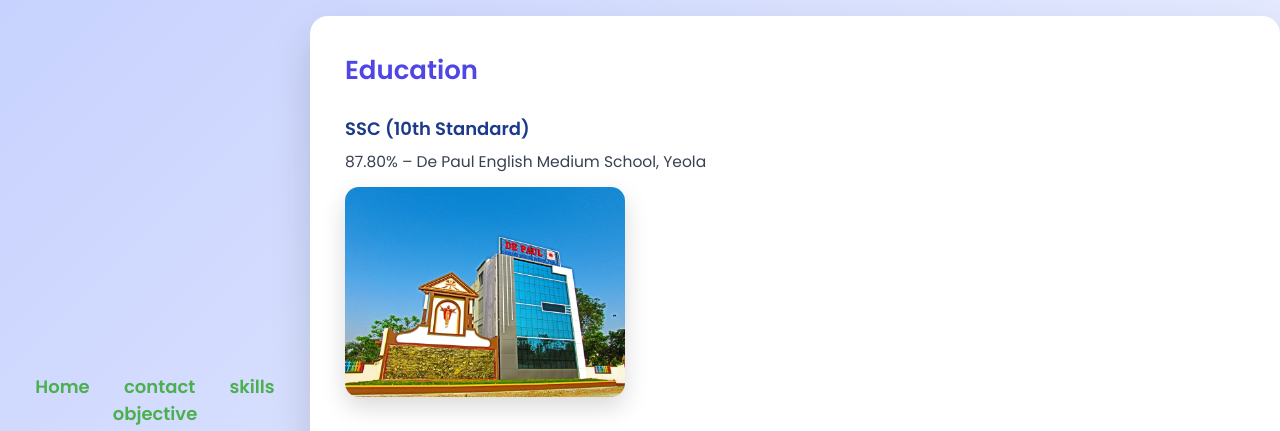
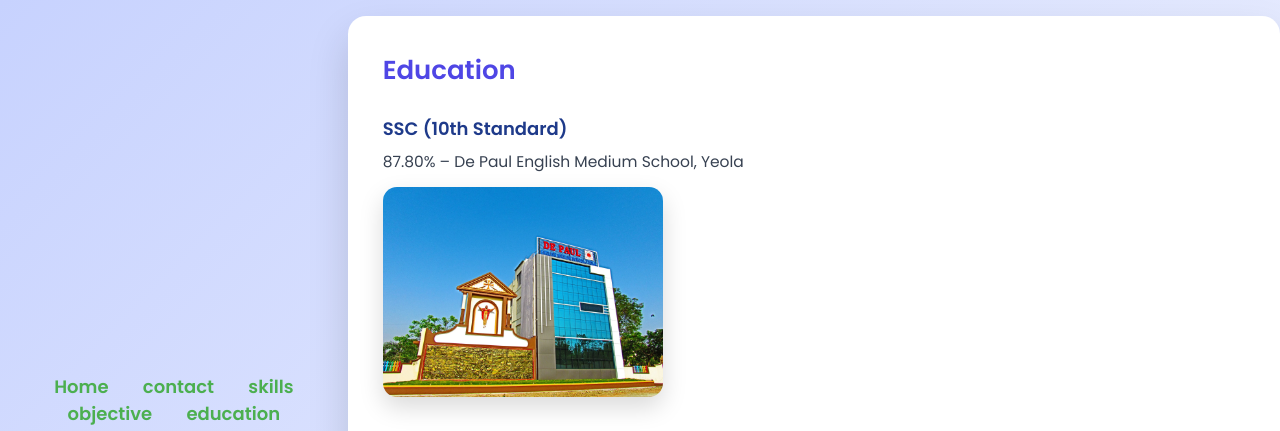
Before and after one commit to bhambaresamruddhi5/samruddhibhambare52, a plain HTML site: page education.html in a window 1280 px wide. Shown: the top 431 px of the page. Drawn offline with Linux system fonts and the light colour scheme.

Commit message:
Update education.html

```diff
--- a/education.html
+++ b/education.html
@@ -92,6 +92,7 @@ text-decoration: underline;
 <a href="contact.html">contact</a>
 <a href="skills.html">skills</a>
 <a href="career objective.html">objective</a>
+<a href="education.html">education</a>
 </nav>
 
   <div class="education-card">
```
